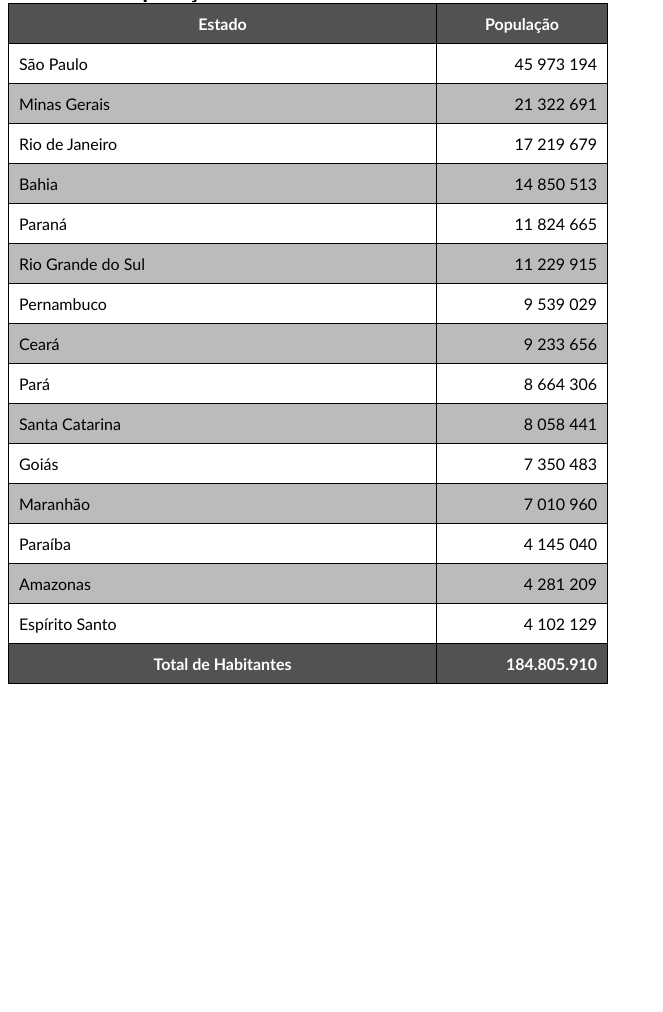
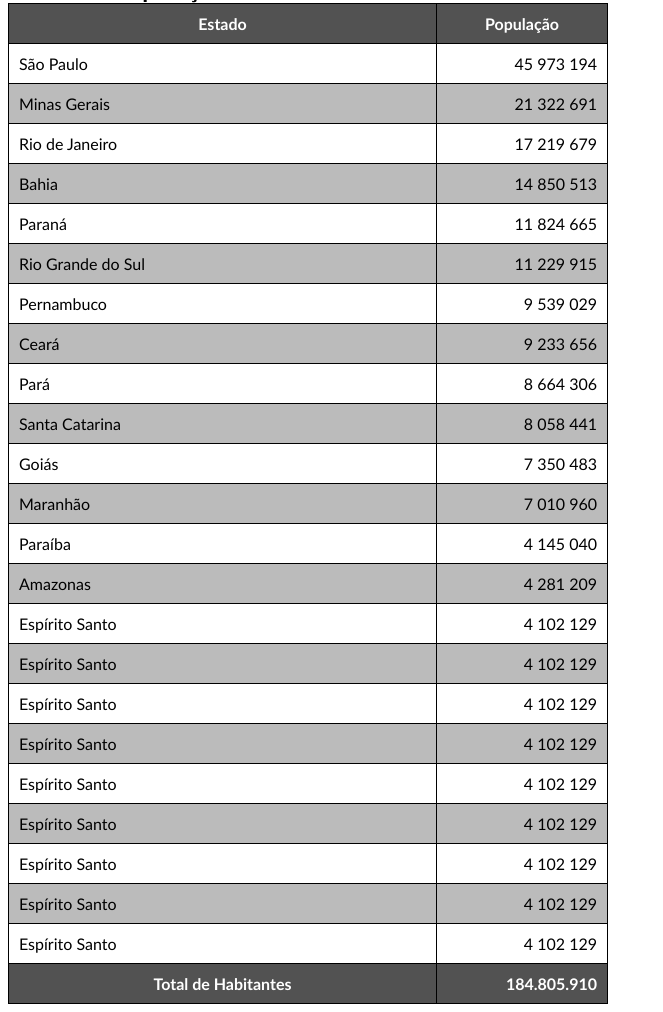
Before and after one commit to sergiotestes/html-css, a plain HTML site: page exercicios/ex023/tabela002.html in a window 1280 px wide. Shown: the part 108-1120 px from the top of the page, without its empty margins (0-663 px from the left). Before the commit the page ends 800 px from the top, so only its background shows below. Drawn offline with Linux system fonts and the light colour scheme.

Commit message:
aula 07 to 08 + create challange013

```diff
--- a/exercicios/ex023/tabela002.html
+++ b/exercicios/ex023/tabela002.html
@@ -19,6 +19,12 @@
         table{
             width: 600px;
             border-collapse: collapse;
+        }
+
+        thead {
+            position: sticky;
+            top: -1px;
+            background-color: rgb(82, 82, 82);
         }
 
         td, th{
@@ -140,6 +146,38 @@
                 <td>Espírito Santo</td>
                 <td class="num">4 102 129</td>
             </tr>
+            <tr>
+                <td>Espírito Santo</td>
+                <td class="num">4 102 129</td>
+            </tr>
+            <tr>
+                <td>Espírito Santo</td>
+                <td class="num">4 102 129</td>
+            </tr>
+            <tr>
+                <td>Espírito Santo</td>
+                <td class="num">4 102 129</td>
+            </tr>
+            <tr>
+                <td>Espírito Santo</td>
+                <td class="num">4 102 129</td>
+            </tr>
+            <tr>
+                <td>Espírito Santo</td>
+                <td class="num">4 102 129</td>
+            </tr>
+            <tr>
+                <td>Espírito Santo</td>
+                <td class="num">4 102 129</td>
+            </tr>
+            <tr>
+                <td>Espírito Santo</td>
+                <td class="num">4 102 129</td>
+            </tr>
+            <tr>
+                <td>Espírito Santo</td>
+                <td class="num">4 102 129</td>
+            </tr>
         </tbody>
 
         <tfoot>
@@ -148,6 +186,7 @@
                 <td class="num"><strong>184.805.910</strong></td>
             </tr>
         </tfoot>
+
     </table>
 </body>
 </html>
```
Also changed, not shown: exercicios/ex023/tabela003.html (added, +45 -0 lines), desafios/d013/d01.html (added).
